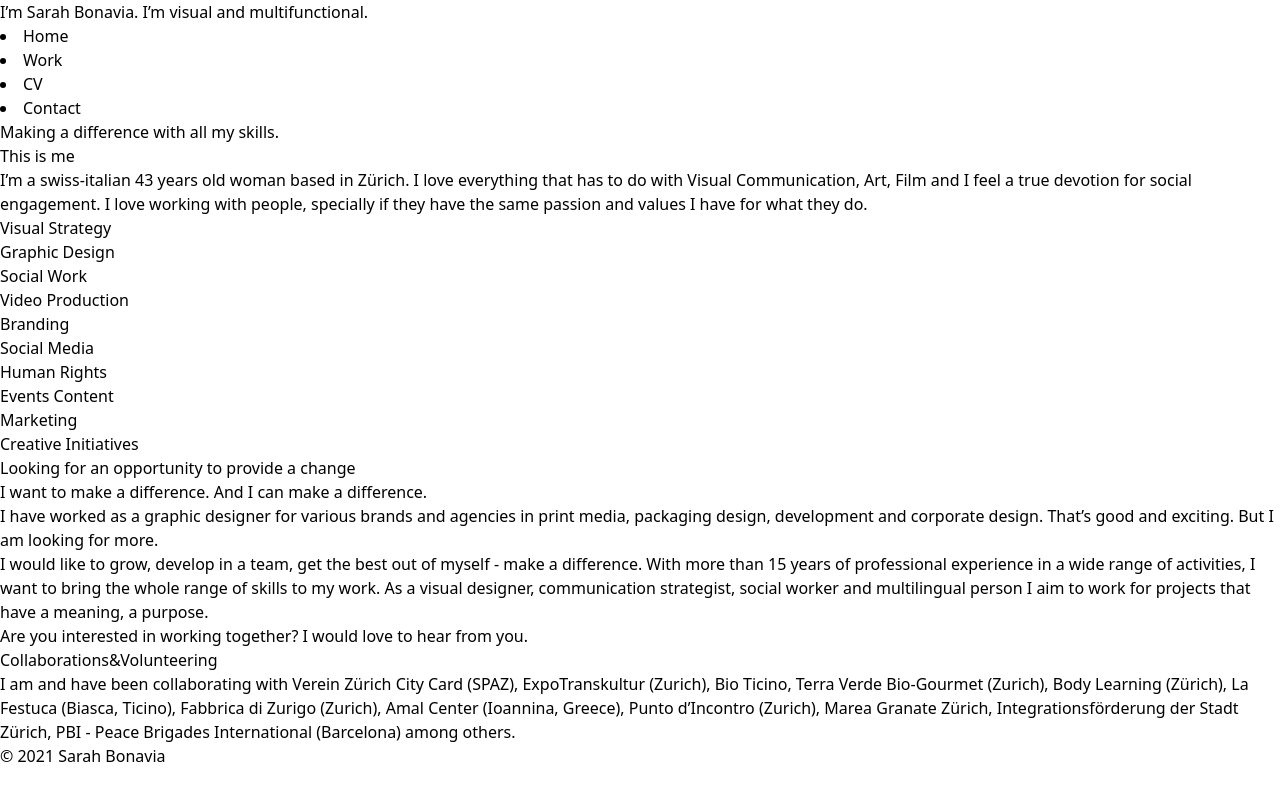
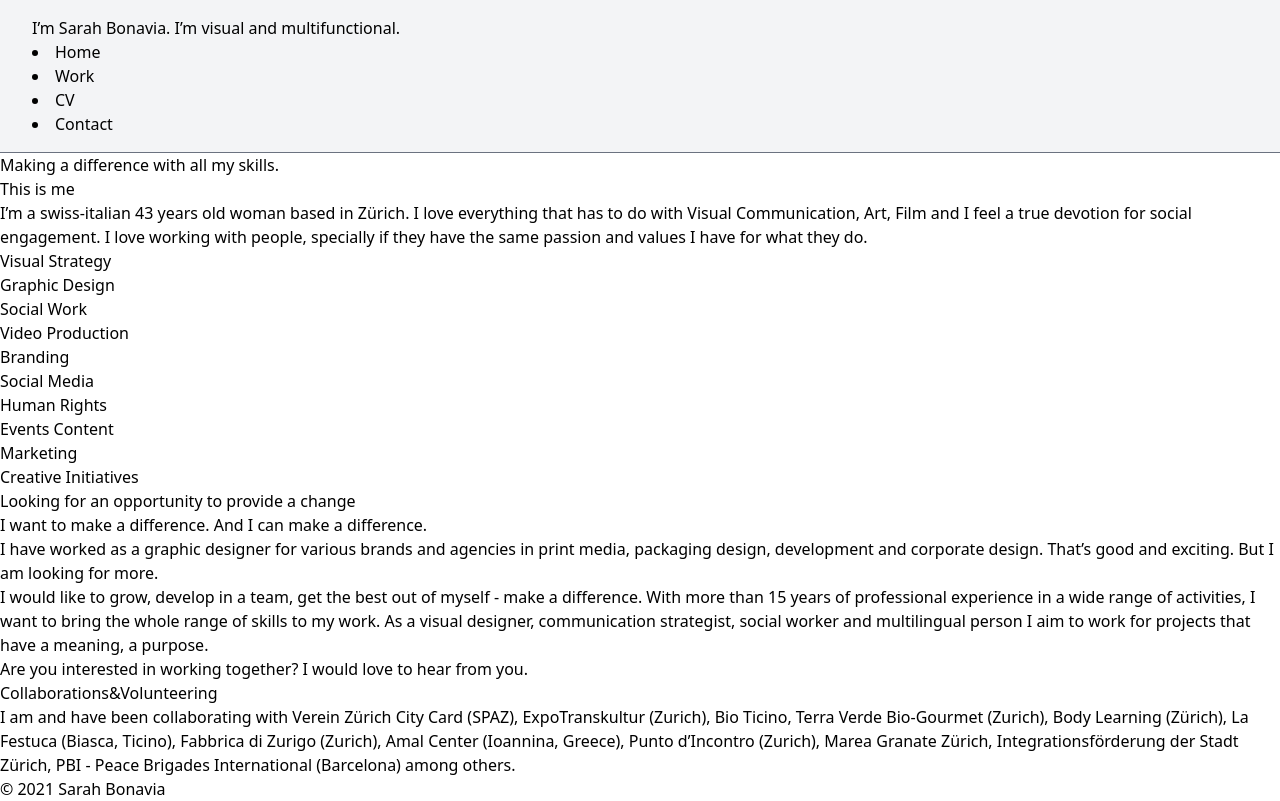
Before and after one commit to sarahbona/sarahbona.github.io, a Nuxt app: page / in a window 1280 px wide. Built offline with nearby package versions, Linux system fonts and the light colour scheme.

Commit message:
new layout header

```diff
--- a/layouts/default.vue
+++ b/layouts/default.vue
@@ -1,6 +1,6 @@
 <template>
   <div>
-    <header>
+    <header class="bg-gray-100 py-4 px-8 grid grid-cals-2 border-gray-500 border-b">
       <p>I’m Sarah Bonavia. I’m visual and multifunctional.</p>
       <nav>
         <li><NuxtLink to="/">Home</NuxtLink></li>
```
